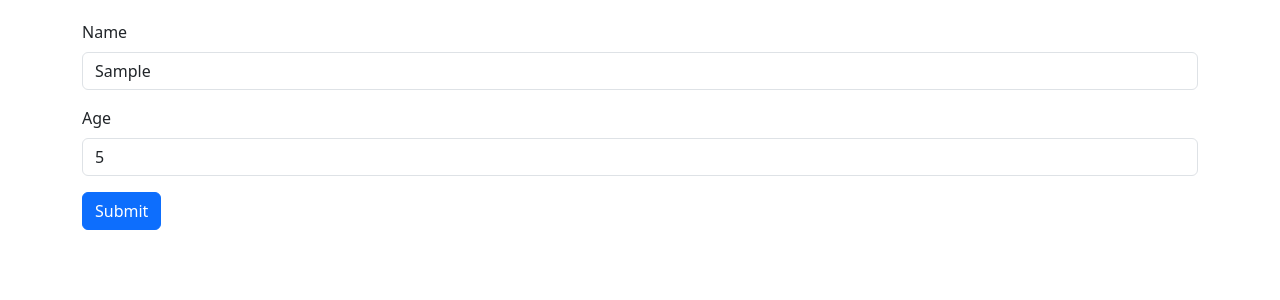
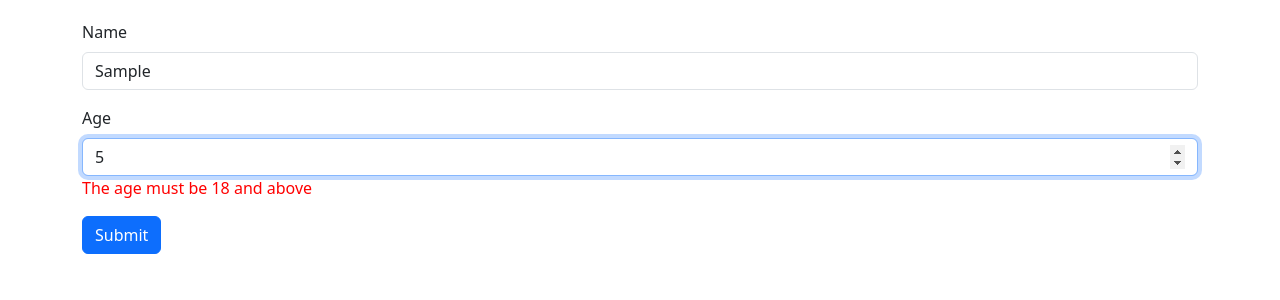
Before and after one commit to enzgamilla/react-forms, a React (Vite) app: page / in a window 1280 px wide. Both pictures are taken after typing "Sample", "5" into the empty fields and a click on the button "Submit". Shown: the top 300 px of the page. Built offline with nearby package versions, Linux system fonts and the light colour scheme.

Commit message:
useForm with validation

```diff
--- a/src/assets/Form.tsx
+++ b/src/assets/Form.tsx
@@ -19,7 +19,13 @@ const Form = () => {
   //     age: "",
   //   });
 
-  const { register, handleSubmit } = useForm();
+  const {
+    register,
+    handleSubmit,
+    formState: { errors },
+  } = useForm();
+
+  console.log(errors);
 
   const onSubmitData = (data: FieldValues) => {
     console.log(data);
@@ -36,11 +42,17 @@ const Form = () => {
           //     setPerson({ ...person, name: event.target.value });
           //   }}
           //   value={person.name}
-          {...register("name")}
+          {...register("name", { required: true, maxLength: 30 })}
           id="name"
           type="text"
           className="form-control"
         />
+        {errors.name?.type === "required" && (
+          <p id="error">The Name field is required</p>
+        )}
+        {errors.name?.type === "maxLength" && (
+          <p id="error">The must have only 30 characters</p>
+        )}
       </div>
       <div className="mb-3">
         <label htmlFor="age" className="form-label">
@@ -51,11 +63,17 @@ const Form = () => {
           //     setPerson({ ...person, age: event.target.value });
           //   }}
           //   value={person.age}
-          {...register("age")}
+          {...register("age", { required: true, min: 18 })}
           id="age"
           type="number"
           className="form-control"
         />
+        {errors.age?.type === "required" && (
+          <p id="error">The Name field is required</p>
+        )}
+        {errors.age?.type === "min" && (
+          <p id="error">The age must be 18 and above</p>
+        )}
       </div>
       <button className="btn btn-primary" type="submit">
         Submit
--- a/src/index.css
+++ b/src/index.css
@@ -1,3 +1,7 @@
 body {
   padding: 20px;
 }
+
+#error {
+  color: red;
+}
```
